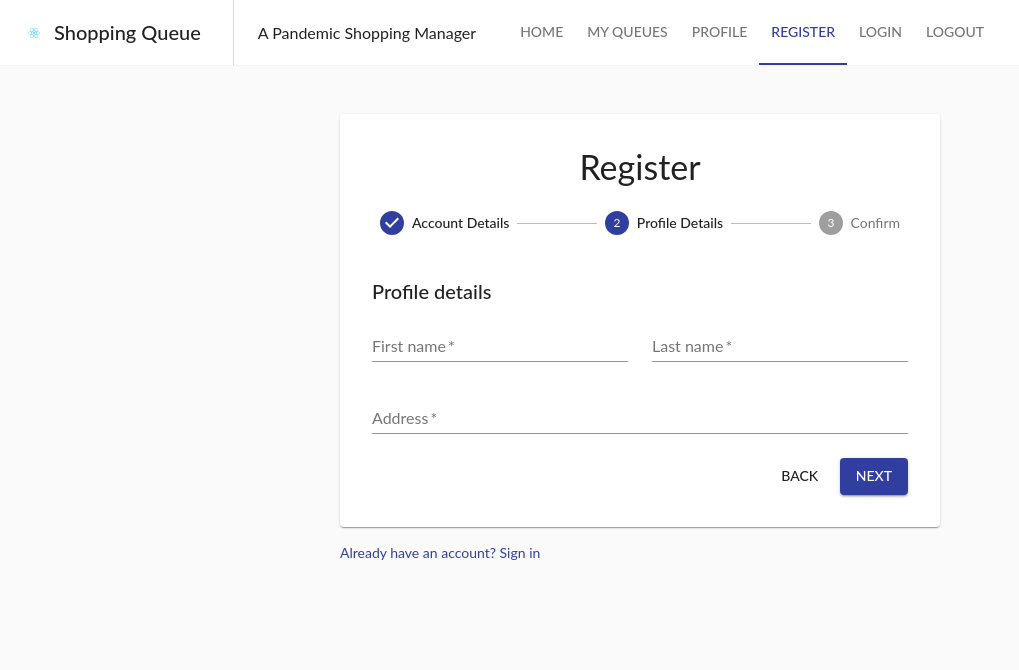
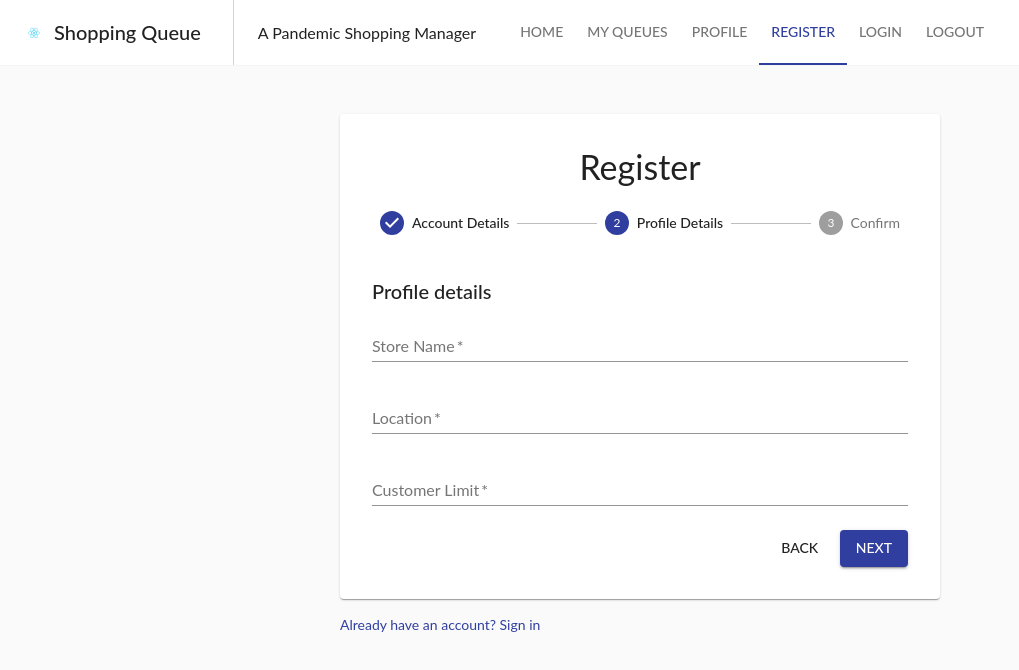
Before and after one commit to larryworm1127/Shopping-Queue, a React (Create React App) app: page /register in a window 1280 px wide. Both pictures are taken after a click on the button "NEXT". Shown: the top 670 px of the page, without its empty margins (0-1019 px from the left). Built offline with nearby package versions, Linux system fonts and the light colour scheme.

Commit message:
added shop owner profile registration component

```diff
--- a/src/App.js
+++ b/src/App.js
@@ -30,10 +30,6 @@ const theme = createMuiTheme({
 
 class App extends React.Component {
 
-  state = {
-    abc: '123'
-  };
-
   render() {
     return (
       <div>
--- a/src/components/Auth/accountDetail.js
+++ b/src/components/Auth/accountDetail.js
@@ -24,7 +24,7 @@ const styles = theme => ({
 class AccountDetail extends React.Component {
 
   render() {
-    const { classes } = this.props
+    const { classes } = this.props;
 
     return (
       <React.Fragment>
@@ -79,10 +79,12 @@ class AccountDetail extends React.Component {
             </Typography>
 
             <FormControl className={classes.formControl}>
-              <Select>
+              <Select
+                value={this.props.registerFor}
+                onChange={this.props.handleRegisterFor}
+              >
                 <MenuItem value={1}>Shopper</MenuItem>
                 <MenuItem value={2}>Store Owner</MenuItem>
-                <MenuItem value={3}>Admin</MenuItem>
               </Select>
             </FormControl>
           </Grid>
--- a/src/components/Auth/profileDetail.js
+++ b/src/components/Auth/ownerProfile.js
@@ -3,7 +3,7 @@ import Typography from '@material-ui/core/Typography';
 import Grid from '@material-ui/core/Grid';
 import TextField from '@material-ui/core/TextField';
 
-class ProfileDetail extends React.Component {
+class OwnerProfile extends React.Component {
 
   render() {
     return (
@@ -12,40 +12,38 @@ class ProfileDetail extends React.Component {
           Profile details
         </Typography>
         <Grid container spacing={3}>
-          <Grid item xs={12} sm={6}>
+          <Grid item xs={12}>
             <TextField
               required
-              id="firstName"
-              name="firstName"
-              label="First name"
+              id="storeName"
+              name="storeName"
+              label="Store Name"
               fullWidth
-              autoComplete="given-name"
-            />
-          </Grid>
-          <Grid item xs={12} sm={6}>
-            <TextField
-              required
-              id="lastName"
-              name="lastName"
-              label="Last name"
-              fullWidth
-              autoComplete="family-name"
             />
           </Grid>
           <Grid item xs={12}>
             <TextField
               required
-              id="address"
-              name="address"
-              label="Address"
+              id="location"
+              name="location"
+              label="Location"
               fullWidth
               autoComplete="address"
             />
           </Grid>
+          <Grid item xs={12}>
+            <TextField
+              required
+              id="customerLimit"
+              name="customerLimit"
+              label="Customer Limit"
+              fullWidth
+            />
+          </Grid>
         </Grid>
       </React.Fragment>
-    )
+    );
   }
 }
 
-export default ProfileDetail;
+export default OwnerProfile;
--- a/src/components/Auth/register.js
+++ b/src/components/Auth/register.js
@@ -10,7 +10,8 @@ import AccountDetail from './accountDetail';
 import withStyles from '@material-ui/core/styles/withStyles';
 import NavBar from '../navbar';
 import Link from '@material-ui/core/Link';
-import ProfileDetail from './profileDetail';
+import ShopperProfile from './shopperProfile';
+import OwnerProfile from './ownerProfile';
 
 
 const styles = theme => ({
@@ -47,23 +48,36 @@ const styles = theme => ({
 
 const steps = ['Account Details', 'Profile Details', 'Confirm'];
 
-function getStepContent(step) {
+class Register extends React.Component {
+  state = {
+    activeStep: 0,
+    setActiveStep: 0,
+    registerFor: 0
+  };
+
+  getStepContent = (step) => {
     switch (step) {
       case 0:
-      return <AccountDetail/>;
+        return (
+          <AccountDetail
+            handleRegisterFor={this.handleRegisterFor}
+            registerFor={this.state.registerFor}
+          />
+        );
       case 1:
-      return <ProfileDetail/>;
+        return this.state.registerFor === 1 ? <ShopperProfile/> : <OwnerProfile/>;
       case 2:
         return <div>test</div>;
       default:
         throw new Error('Unknown step');
     }
-}
+  };
 
-class Register extends React.Component {
-  state = {
-    activeStep: 0,
-    setActiveStep: 0
+  handleRegisterFor = (event) => {
+    this.setState({
+      registerFor: event.target.value
+    });
+    console.log(this.state.registerFor)
   };
 
   handleNext = () => {
@@ -103,7 +117,7 @@ class Register extends React.Component {
               ))}
             </Stepper>
 
-            {getStepContent(this.state.activeStep)}
+            {this.getStepContent(this.state.activeStep)}
             <div className={classes.buttons}>
               {this.state.activeStep !== 0 && (
                 <Button onClick={this.handleBack} className={classes.button}>
--- /dev/null
+++ b/src/components/Auth/shopperProfile.js
@@ -0,0 +1,51 @@
+import * as React from 'react';
+import Typography from '@material-ui/core/Typography';
+import Grid from '@material-ui/core/Grid';
+import TextField from '@material-ui/core/TextField';
+
+class ShopperProfile extends React.Component {
+
+  render() {
+    return (
+      <React.Fragment>
+        <Typography variant="h6" gutterBottom>
+          Profile details
+        </Typography>
+        <Grid container spacing={3}>
+          <Grid item xs={12} sm={6}>
+            <TextField
+              required
+              id="firstName"
+              name="firstName"
+              label="First name"
+              fullWidth
+              autoComplete="given-name"
+            />
+          </Grid>
+          <Grid item xs={12} sm={6}>
+            <TextField
+              required
+              id="lastName"
+              name="lastName"
+              label="Last name"
+              fullWidth
+              autoComplete="family-name"
+            />
+          </Grid>
+          <Grid item xs={12}>
+            <TextField
+              required
+              id="address"
+              name="address"
+              label="Address"
+              fullWidth
+              autoComplete="address"
+            />
+          </Grid>
+        </Grid>
+      </React.Fragment>
+    )
+  }
+}
+
+export default ShopperProfile;
--- a/src/components/Student/index.js
+++ b/src/components/Student/index.js
@@ -31,17 +31,17 @@ class Student extends React.Component {
 
   componentWillUnmount() {
     // When the component leaves the DOM
-    log("clearing");
+    // log("clearing");
     clearInterval(this.studentTimer);
   }
 
   // To tick off the seconds
   tick() {
-    console.log("tick");
+    // console.log("tick");
     this.setState({
       seconds: this.state.seconds + 1
     });
-    log(this.state.seconds);
+    // log(this.state.seconds);
   }
 
   render() {
--- a/src/utils/queue.js
+++ b/src/utils/queue.js
@@ -4,7 +4,7 @@ const log = console.log;
 
 // Function to add a student, needs to be exported
 export const addStudent = queue => {
-  log("adding student");
+  // log("adding student");
   const studentList = queue.state.students;
 
   const student = {
@@ -16,10 +16,10 @@ export const addStudent = queue => {
   const position = parseInt(queue.state.position);
 
   if (position > studentList.length || !position) {
-    log("here");
+    // log("here");
     studentList.push(student);
   } else {
-    log("here2");
+    // log("here2");
     studentList.splice(position - 1, 0, student);
   }
 
```
Lines whose indentation alone changed are shown as unchanged.
